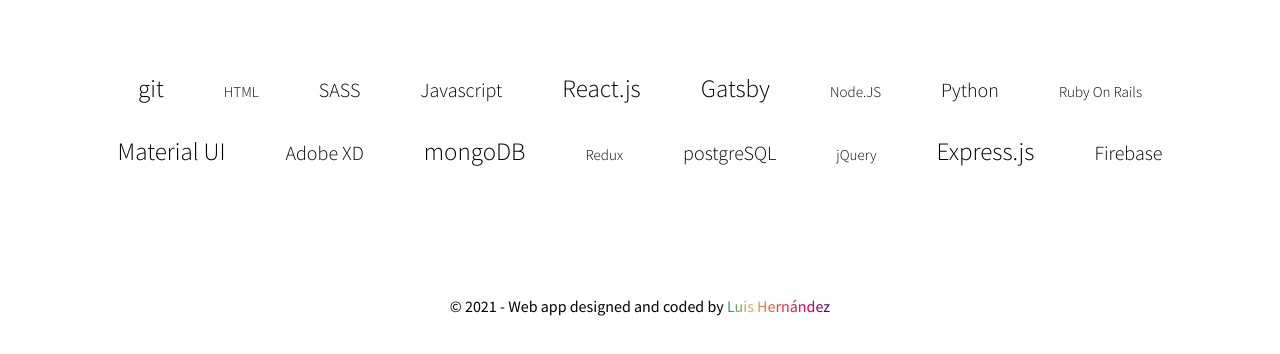
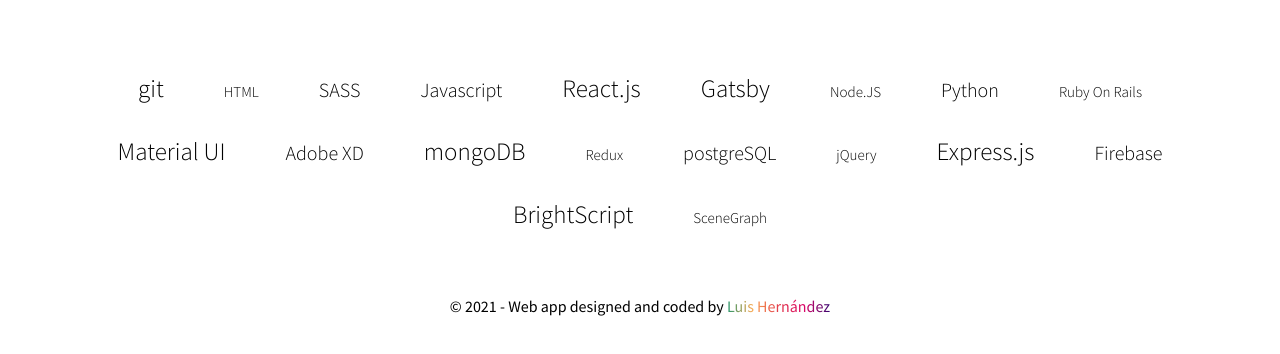
Before and after one commit to lhernandezd/portfolio-gatsby, a Gatsby site: page / in a window 1280 px wide. Shown: the part 368-722 px from the top of the page. Built offline with nearby package versions, Linux system fonts and the light colour scheme; Gatsby itself is replaced by a stand-in of ours.

Commit message:
Add Technologies

```diff
--- a/src/pages/index.js
+++ b/src/pages/index.js
@@ -91,6 +91,12 @@
           <div className="skills__skill size-2">
             <span>Firebase</span>
           </div>
+          <div className="skills__skill size-3">
+            <span>BrightScript</span>
+          </div>
+          <div className="skills__skill">
+            <span>SceneGraph</span>
+          </div>
         </div>
       </section>
     </Layout>
```
